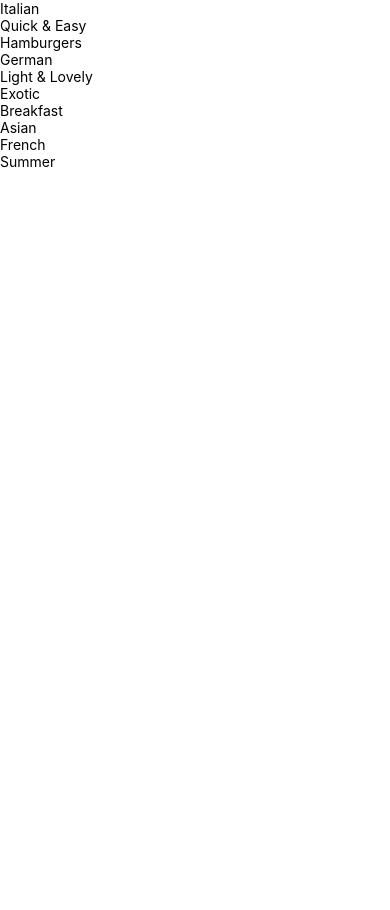
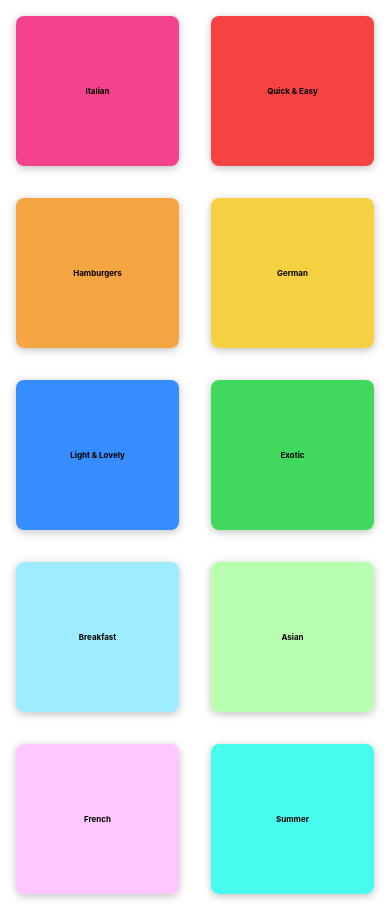
Before and after one commit to StocktonManges/meal-picker, a React Native app: screen / in a window 390 px wide. Before the commit the page ends 844 px from the top, so only its background shows below. Built offline with nearby package versions, Linux system fonts and the light colour scheme.

Commit message:
Added category tiles and styled them.

```diff
--- a/App.js
+++ b/App.js
@@ -3,7 +3,12 @@
 import CategoriesScreen from "./screens/CategoriesScreen";
 
 export default function App() {
-  return <CategoriesScreen />;
+  return (
+    <>
+      <StatusBar style="light" />
+      <CategoriesScreen />
+    </>
+  );
 }
 
 const styles = StyleSheet.create({
--- a/app.json
+++ b/app.json
@@ -6,14 +6,13 @@
     "orientation": "portrait",
     "icon": "./assets/icon.png",
     "userInterfaceStyle": "light",
+    "backgroundColor": "#24180f",
     "splash": {
       "image": "./assets/splash.png",
       "resizeMode": "contain",
       "backgroundColor": "#ffffff"
     },
-    "assetBundlePatterns": [
-      "**/*"
-    ],
+    "assetBundlePatterns": ["**/*"],
     "ios": {
       "supportsTablet": true
     },
--- a/components/CategoryGridTile.js
+++ b/components/CategoryGridTile.js
@@ -1,15 +1,56 @@
-import { Pressable, StyleSheet, View, Text } from "react-native";
+import { Pressable, StyleSheet, View, Text, Platform } from "react-native";
 
 export default function CategoryGridTile({ title, color }) {
   return (
-    <View>
-      <Pressable>
-        <View>
-          <Text>{title}</Text>
+    <View style={styles.gridItem}>
+      <Pressable
+        android_ripple={{ color: "#ccc" }}
+        style={({ pressed }) => [
+          styles.button,
+          pressed ? styles.buttonPressed : null,
+        ]}
+      >
+        <View style={[styles.innerContainer, { backgroundColor: color }]}>
+          <Text style={styles.title}>{title}</Text>
         </View>
       </Pressable>
     </View>
   );
 }
 
-const styles = StyleSheet.create({});
+const styles = StyleSheet.create({
+  gridItem: {
+    flex: 1,
+    margin: 16,
+    height: 150,
+    borderRadius: 8,
+    elevation: 4,
+    // In order for box shadow to work on iOS, the element must have a
+    // background color.
+    backgroundColor: "white",
+    shadowColor: "black",
+    shadowOpacity: 0.25,
+    shadowOffset: { height: 2, width: 0 },
+    shadowRadius: 8,
+    // overflow: "hidden" makes the iOS box shadow hidden as well so
+    // conditional styling is needed.
+    overflow: Platform.OS === "android" ? "hidden" : "visible",
+  },
+  button: {
+    flex: 1,
+  },
+  buttonPressed: {
+    opacity: 0.5,
+  },
+  innerContainer: {
+    flex: 1,
+    padding: 16,
+    justifyContent: "center",
+    alignItems: "center",
+    borderRadius: 8,
+  },
+  title: {
+    fontWeight: "bold",
+    fontSize: 8,
+  },
+});
--- a/screens/CategoriesScreen.js
+++ b/screens/CategoriesScreen.js
@@ -15,6 +15,7 @@
         data={CATEGORIES}
         keyExtractor={(item) => item.id}
         renderItem={renderCategoryItem}
+        numColumns={2}
       />
     </View>
   );
```
